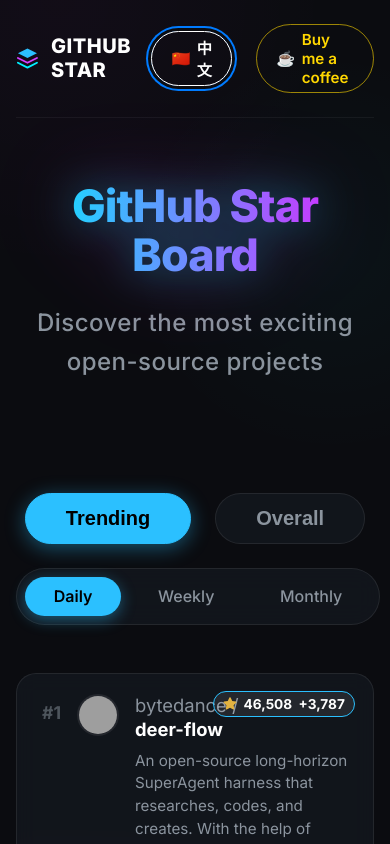
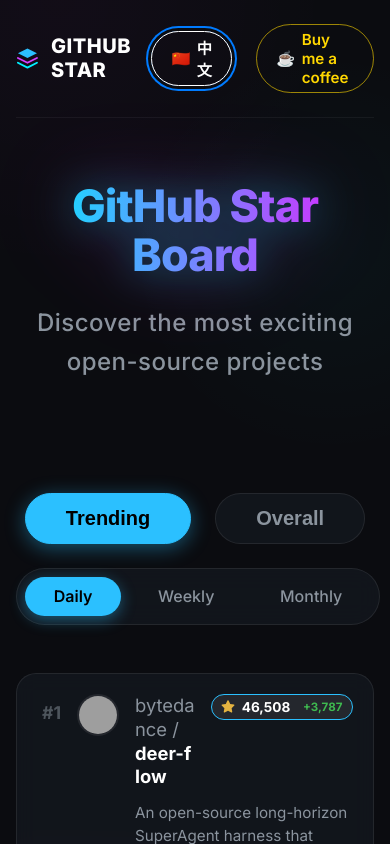
Before and after one commit to JJJIKING/githubstar, a React (Vite) app: page / in a window 390 px wide. Shown: the top 844 px of the page. Built offline with nearby package versions, Linux system fonts and the light colour scheme; grey boxes are pictures that could not be loaded.

Commit message:
fix(ui): combine stars into header for perfect avatar alignment

```diff
--- a/src/App.jsx
+++ b/src/App.jsx
@@ -91,7 +91,7 @@
           </svg>
           <span className="logo-text">GITHUB STAR</span>
         </div>
-        <div className="nav-actions" style={{gap: '1.5rem'}}>
+        <div className="nav-actions" style={{ gap: '1.5rem' }}>
           <button className="lang-toggle-btn" onClick={() => setLang(lang === 'zh' ? 'en' : 'zh')}>
             <span className="lang-icon">{lang === 'zh' ? '🇬🇧' : '🇨🇳'}</span>
             <span className="lang-text">{lang === 'zh' ? 'EN' : '中文'}</span>
@@ -163,20 +163,21 @@
                       loading="lazy"
                     />
                     <div className="repo-info">
-                      <div className="stars">
-                        <svg viewBox="0 0 16 16" width="16" height="16" fill="currentColor">
-                          <path d="M8 .25a.75.75 0 0 1 .673.418l1.882 3.815 4.21.612a.75.75 0 0 1 .416 1.279l-3.046 2.97.719 4.192a.751.751 0 0 1-1.088.791L8 12.347l-3.766 1.98a.75.75 0 0 1-1.088-.79l.72-4.194L.818 6.374a.75.75 0 0 1 .416-1.28l4.21-.611L7.327.668A.75.75 0 0 1 8 .25Z"></path>
-                        </svg>
-                        {repo.stargazers_count.toLocaleString()}
-                        {repo.growth_stars > 0 && (
-                          <span className="stars-growth">+{repo.growth_stars.toLocaleString()}</span>
-                        )}
-                      </div>
-
                       <div className="repo-header">
                         <div className="repo-name">
                           <span>{repo.owner?.login} / </span>
                           <span className="name-bold">{repo.name}</span>
+                        </div>
+                        <div className="stars">
+                          <svg viewBox="0 0 16 16" width="16" height="16" fill="currentColor">
+                            <path d="M8 .25a.75.75 0 0 1 .673.418l1.882 3.815 4.21.612a.75.75 0 0 1 .416 1.279l-3.046 2.97.719 4.192a.751.751 0 0 1-1.088.791L8 12.347l-3.766 1.98a.75.75 0 0 1-1.088-.79l.72-4.194L.818 6.374a.75.75 0 0 1 .416-1.28l4.21-.611L7.327.668A.75.75 0 0 1 8 .25Z"></path>
+                          </svg>
+                          {repo.stargazers_count.toLocaleString()}
+                          {repo.growth_stars > 0 && (
+                            <span style={{ color: '#3fb950', fontSize: '0.85em', marginLeft: '0.4rem' }}>
+                              +{repo.growth_stars.toLocaleString()}
+                            </span>
+                          )}
                         </div>
                       </div>
 
--- a/src/index.css
+++ b/src/index.css
@@ -126,7 +126,8 @@
   margin-bottom: 3.5rem;
   display: flex;
   flex-direction: column;
-  align-items: center; /* CENTER */
+  align-items: center;
+  /* CENTER */
   text-align: center;
   animation: fadeInDown 0.8s ease-out;
 }
@@ -251,7 +252,6 @@
   text-decoration: none;
   color: inherit;
   animation: slideUp 0.5s ease-out backwards;
-  position: relative; /* REQUIRED FOR ABSOLUTE STARS */
 }
 
 .repo-card:hover {
@@ -311,9 +311,10 @@
 
 .repo-header {
   display: flex;
+  justify-content: space-between;
   align-items: flex-start;
-  margin-bottom: 0.5rem;
-  padding-right: 130px; /* SPACE FOR ABSOLUTE STARS */
+  margin-bottom: 0.8rem;
+  gap: 1rem;
 }
 
 .repo-name {
@@ -322,7 +323,8 @@
   flex: 1;
   min-width: 0;
   display: block;
-  white-space: normal; /* ALLOW WRAP */
+  white-space: normal;
+  /* ALLOW WRAP */
   word-break: break-all;
   line-height: 1.3;
 }
@@ -337,9 +339,6 @@
 }
 
 .stars {
-  position: absolute; /* FLOATS AT TOP RIGHT */
-  top: 1.75rem;
-  right: 1.75rem;
   display: flex;
   align-items: center;
   gap: 0.4rem;
@@ -347,10 +346,13 @@
   font-size: 0.95rem;
   color: var(--text-primary);
   background: rgba(255, 255, 255, 0.08);
+  /* slightly brighter */
   padding: 0.3rem 0.8rem;
   border-radius: 100px;
   border: 1px solid var(--accent-color);
+  /* cyan border to make it pop */
   white-space: nowrap;
+  flex-shrink: 0;
 }
 
 .stars svg {
@@ -364,13 +366,15 @@
   font-size: 1.05rem;
   line-height: 1.5;
   margin-bottom: 1.2rem;
-  display: block; /* REMOVE BOX CLAMP */
+  display: block;
+  /* REMOVE BOX CLAMP */
   word-break: break-word;
 }
 
 .meta {
   display: flex;
-  justify-content: space-between; /* Pushes stars to the right */
+  justify-content: space-between;
+  /* Pushes stars to the right */
   align-items: center;
   margin-top: auto;
 }
@@ -409,13 +413,25 @@
 
 /* Animations */
 @keyframes fadeInDown {
-  from { opacity: 0; transform: translateY(-20px); }
-  to { opacity: 1; transform: translateY(0); }
+  from {
+    opacity: 0;
+    transform: translateY(-20px);
+  }
+
+  to {
+    opacity: 1;
+    transform: translateY(0);
+  }
 }
 
 @keyframes fadeIn {
-  from { opacity: 0; }
-  to { opacity: 1; }
+  from {
+    opacity: 0;
+  }
+
+  to {
+    opacity: 1;
+  }
 }
 
 /* Mobile Settings */
@@ -431,7 +447,6 @@
   .repo-card {
     padding: 1.25rem;
     gap: 1rem;
-    padding-bottom: 3.5rem; /* SPACE FOR MOBILE STARS IF NEEDED, BUT HERE WE PIN THEM TOP RIGHT */
   }
 
   .rank {
@@ -448,19 +463,12 @@
     font-size: 1.15rem;
   }
 
-  .repo-header {
-    padding-right: 110px;
-  }
-
   .description {
     font-size: 0.95rem;
     margin-bottom: 1rem;
-    padding-right: 0;
   }
 
   .stars {
-    top: 1.1rem;
-    right: 1.1rem;
     padding: 0.25rem 0.6rem;
     font-size: 0.85rem;
   }
```
